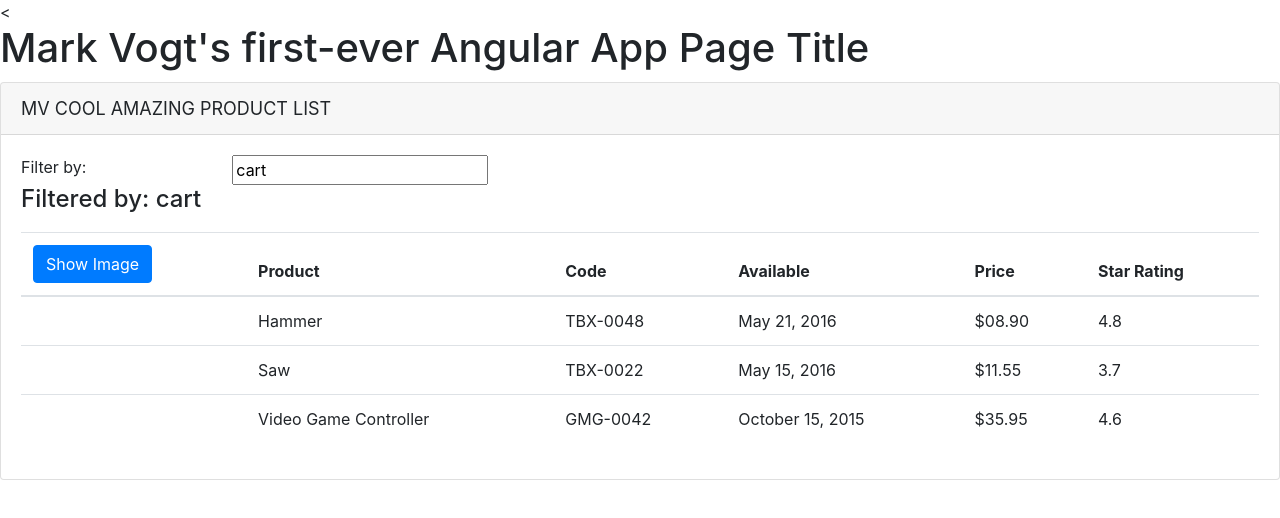
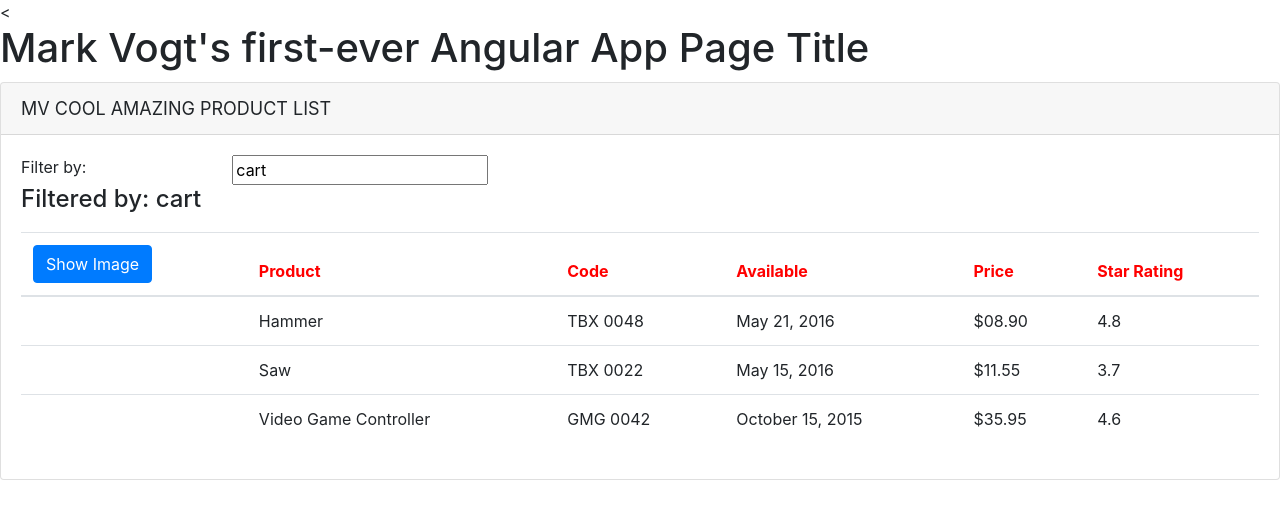
Before and after one commit to SudhirSingare/Angular-GettingStarted-0, an Angular app in the folder APM-Start/: page / in a window 1280 px wide. Shown: the top 518 px of the page. Built offline with nearby package versions, Linux system fonts and the light colour scheme.

Commit message:
CODED encapsulated styles; CODED custom pipe => WORKED; BEGAN work on filter..

```diff
--- a/APM-Start/src/app/app.module.ts
+++ b/APM-Start/src/app/app.module.ts
@@ -4,12 +4,13 @@
 
 import { AppComponent } from './app.component';
 import { ProductListComponent } from './products/product-list.component';
-import { from } from 'rxjs';
+import { ConvertToSpacesPipe } from './shared/convert-to-spaces.pipe';
 
 @NgModule({
   declarations: [
     AppComponent,
-    ProductListComponent
+    ProductListComponent,
+    ConvertToSpacesPipe
   ],
   imports: [
     BrowserModule,
--- /dev/null
+++ b/APM-Start/src/app/products/product-list.component.css
@@ -0,0 +1,3 @@
+thead {
+    color: #FF0000;
+}
--- a/APM-Start/src/app/products/product-list.component.html
+++ b/APM-Start/src/app/products/product-list.component.html
@@ -50,7 +50,7 @@
                             />
                         </td>
                         <td>{{product.productName}}</td>
-                        <td>{{product.productCode | uppercase}}</td>
+                        <td>{{product.productCode | uppercase | convertToSpaces: '-'}}</td>
                         <td>{{product.releaseDate}}</td>
                         <td>{{product.price | currency:'USD':'symbol':'2.2-2'}}</td>
                         <td>{{product.starRating}}</td>
--- a/APM-Start/src/app/products/product-list.component.ts
+++ b/APM-Start/src/app/products/product-list.component.ts
@@ -1,11 +1,12 @@
-import { Component } from "@angular/core";
+import { Component, OnInit} from "@angular/core";
 import { IProduct } from "./product";
 
 @Component({
     selector: 'pm-products',
-    templateUrl: './product-list.component.html'
+    templateUrl: './product-list.component.html',
+    styleUrls: ['./product-list.component.css']
 })
-export class ProductListComponent {
+export class ProductListComponent implements OnInit {
     pageTitle: string = 'MV COOL AMAZING PRODUCT LIST';
     imageWidth: number = 50;
     imageMargin: number = 2;
@@ -49,4 +50,8 @@
         this.showImage = !this.showImage;
     }
 
+    ngOnInit(): void {
+        console.log('ngOnInIt() triggered...');
+    }
+
 }
--- /dev/null
+++ b/APM-Start/src/app/shared/convert-to-spaces.pipe.ts
@@ -0,0 +1,10 @@
+import { Pipe, PipeTransform } from '@angular/core';
+@Pipe({
+    name: 'convertToSpaces'
+
+})
+export class ConvertToSpacesPipe implements PipeTransform {
+    transform(value: string, character: string): string {
+        return value.replace(character, ' ');
+    }
+}
```
Also changed, not shown: 1 other file (tests, documents, lock files or other folders).
